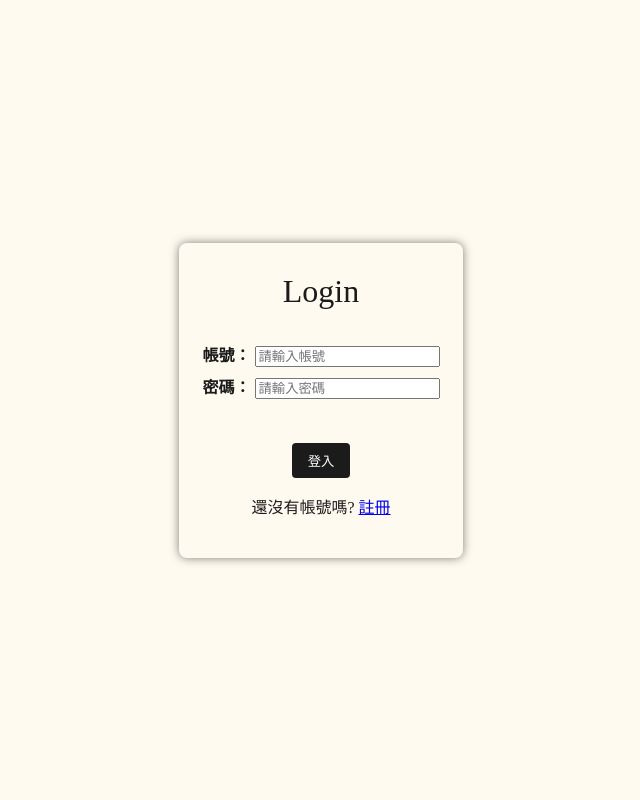
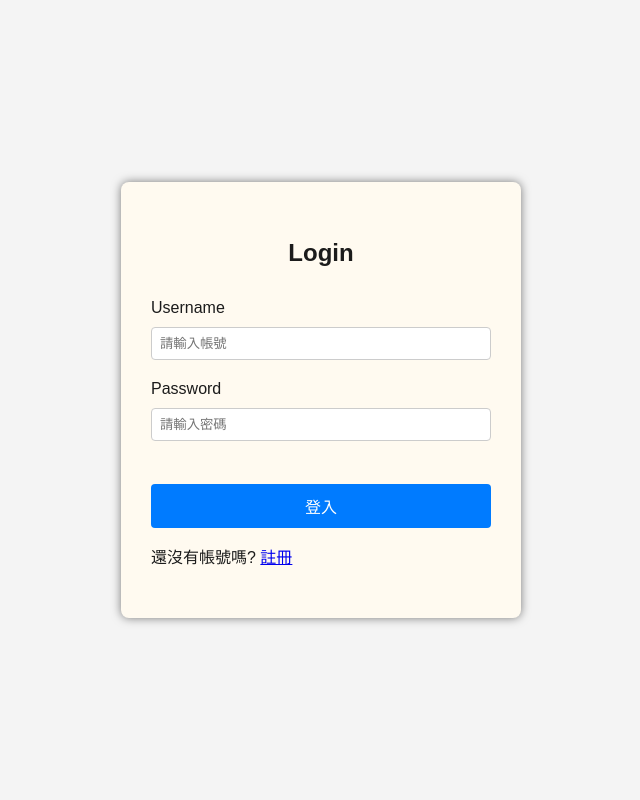
Before and after one commit to morrischen890717/112_Web, a Django app: page / in a window 1280 px wide. Shown: the whole page, without its empty margins (319-959 px from the left). Run offline with Django 4.2, Linux system fonts and the light colour scheme.

Commit message:
change the style of login to match register

```diff
--- a/project/static/css/login.css
+++ b/project/static/css/login.css
@@ -1,10 +1,11 @@
 html {
-    background-color: #FFFAF0;
+    background-color: #f4f4f4;
     color: #1b1b1b;
     line-height: 1.75;
 }
 
 body {
+    font-family: Arial, sans-serif;
     display: flex;
     justify-content: center;
     align-items: center;
@@ -13,32 +14,60 @@ body {
 }
 
 .container {
-    text-align: center;
     background-color: #FFFAF0;
-    padding: 20px;
+    padding: 30px;
     border-radius: 8px;
     box-shadow: 0px 0px 10px rgba(0, 0, 0, 0.5);
+    width: 100%;
+    max-width: 400px;
+    box-sizing: border-box;
 }
 
-#labLabel {
-    font-size: 2em;
+/* =============== register.css =============== */
+
+.alert {
+    padding: 15px;
+    background-color: #f8d7da;
+    border: 1px solid #f5c6cb;
+    border-radius: 4px;
     margin-bottom: 20px;
+    color: #721c24;
 }
 
-.alert {
-    margin-bottom: 20px;
-}
-
-.btn {
-    margin-top: 10px;
-    padding: 0.5rem 1rem;
-    background-color: #1b1b1b;
-    color: white;
+button {
+    width: 100%;
+    padding: 10px;
     border: none;
     border-radius: 4px;
+    background-color: #007bff;
+    color: #fff;
+    font-size: 16px;
     cursor: pointer;
 }
 
-.btn:hover {
-    background-color: CornflowerBlue;
+button:hover {
+    background-color: #0056b3;
 }
+
+.form-group {
+    margin: 15px 0px;
+    box-sizing: border-box;
+}
+
+.form-group label {
+    display: block;
+    margin-bottom: 5px;
+}
+
+.form-group input {
+    width: 100%;
+    padding: 8px;
+    border: 1px solid #ccc;
+    border-radius: 4px;
+    box-sizing: border-box;
+}
+
+h2 {
+    text-align: center;
+    margin-bottom: 20px;
+}
--- a/project/templates/login.html
+++ b/project/templates/login.html
@@ -7,17 +7,22 @@
   </head>
   <body>
     <div class="container">
-      <div id="labLabel">Login</div>
+      <h2>Login</h2>
       {% for message in messages %}
-        <div class="alert alert-{{ message.tags }}">{{ message }}</div>
+        <div class="alert alert-danger {{ message.tags }}">{{ message }}</div>
       {% endfor %}
       <form action="." method="POST">
         {% csrf_token %}
-        <table>
-          {{ Login_form.as_table }}
-        </table>
+        <div class="form-group">
+          <label for="username">Username</label>
+          {{ Login_form.username }}
+        </div>
+        <div class="form-group">
+          <label for="password">Password</label>
+          {{ Login_form.password }}
+        </div>
         <br>
-        <input class="btn btn-primary" type="submit" value="登入" />
+        <button type="submit">登入</button>
         <p>還沒有帳號嗎? <a href="/register">註冊</a></p>
       </form>
     </div>
```
Also changed, not shown: project/db.sqlite3.
